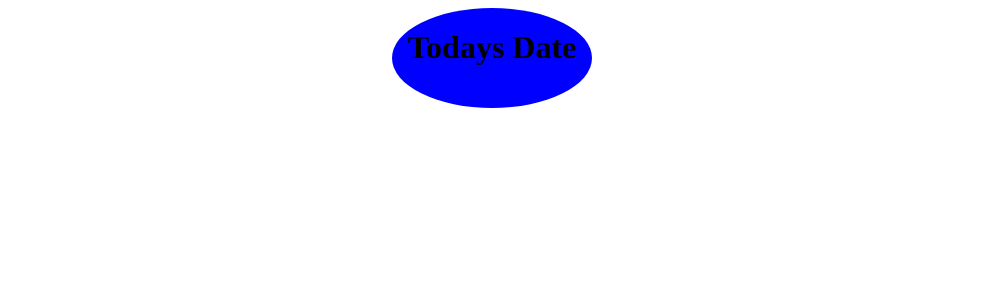
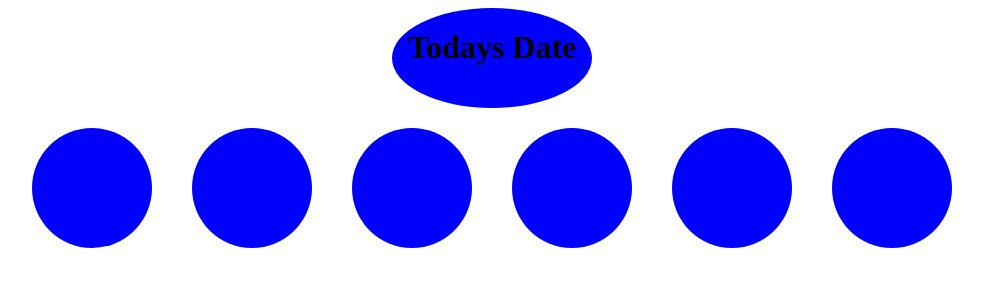
Before and after one commit to Ali-Aldawoodi/Lotto-Now, a React (Vite) app: page / in a window 1280 px wide. Shown: the top 300 px of the page, without its empty margins (148-1131 px from the left). Built offline with nearby package versions, Linux system fonts and the light colour scheme.

Commit message:
Added circles

```diff
--- a/src/App.css
+++ b/src/App.css
@@ -2,3 +2,8 @@
     display: flex;
     justify-content: center;
 }
+
+.top-circles {
+    display: flex;
+    justify-content: center;
+}
--- a/src/components/PowerBall.jsx
+++ b/src/components/PowerBall.jsx
@@ -1,12 +1,23 @@
 import Oval from './Oval'
+import TopCircles from './TopCircles'
 
 
 function PowerBall() {
 
 
-    return(
-        <div className="todays-date">
-            < Oval/>
+    return (
+        <div>
+            <div className="todays-date">
+                < Oval />
+            </div>
+            <div className="top-circles">
+                < TopCircles />
+                < TopCircles />
+                < TopCircles />
+                < TopCircles />
+                < TopCircles />
+                < TopCircles />
+            </div>
         </div>
     )
 }
--- /dev/null
+++ b/src/components/TopCircles.jsx
@@ -0,0 +1,19 @@
+import React from 'react'
+
+function TopCircles () {
+    const topCircleStyle = {
+        padding: 10,
+        margin: 20,
+        background: 'blue',
+        borderRadius: "50%",
+        width:100,
+        height:100,
+    };
+
+    return(
+        <div style={topCircleStyle}>
+        </div>
+    )
+};
+
+export default TopCircles;
```
